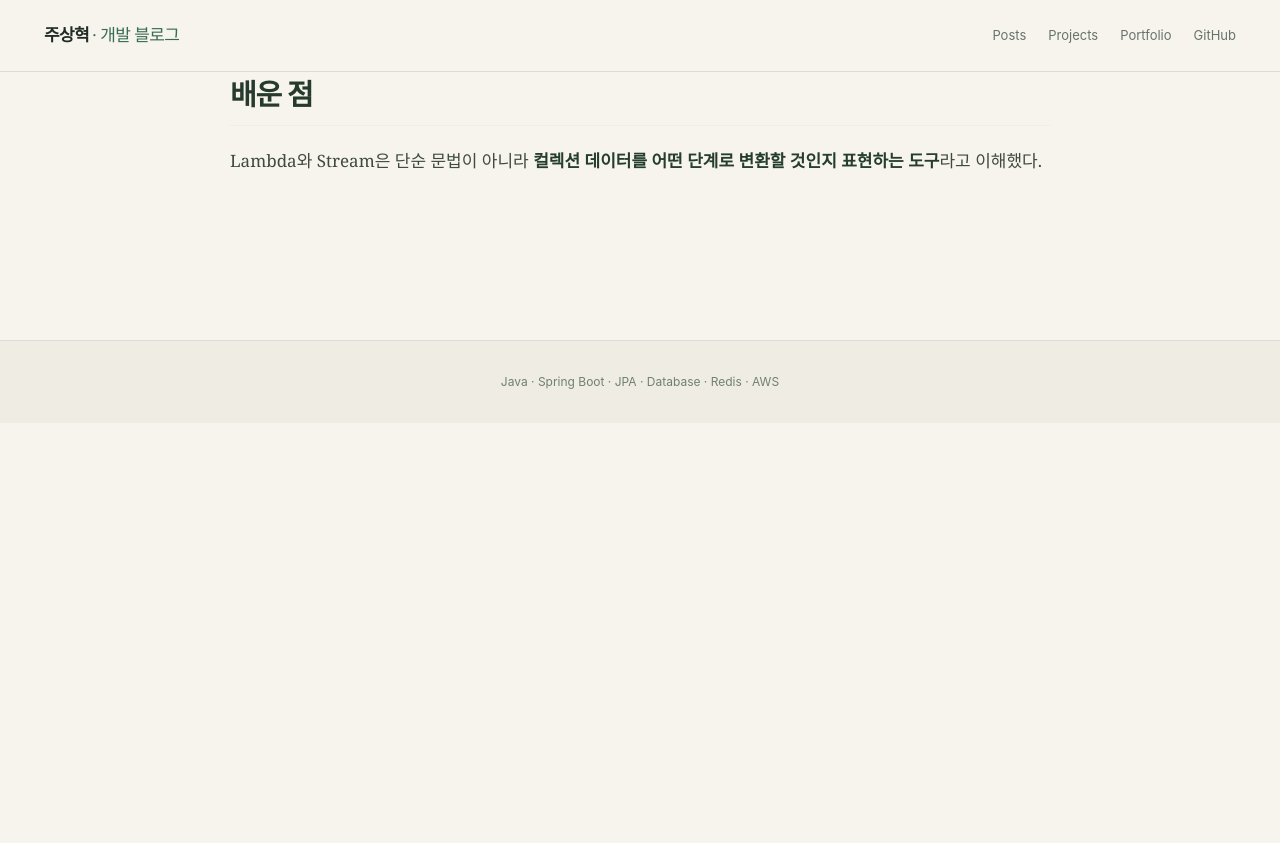
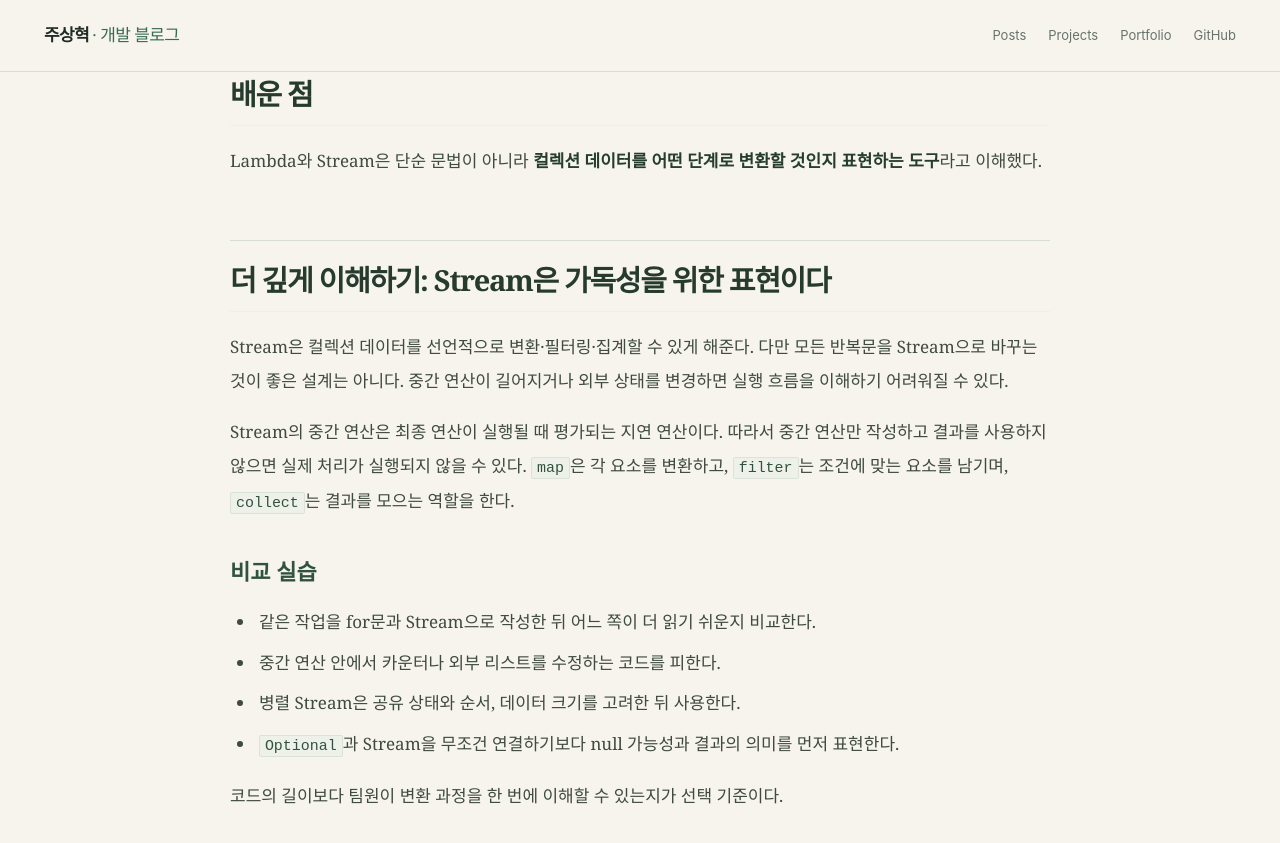
Before and after one commit to zuzusnasna/zuzusnasna.github.io, a Jekyll site: the page built from _posts/2026-09-29-java-stream-lambda.md, in a window 1280 px wide and 900 px high, scrolled down 1399 px. Shown: the top 843 px of the window. Built offline with Jekyll 4.4.1, drawn with Linux system fonts in a browser that asks for light colours; before the commit the page ends 1822 px from its top, so only the background shows below that.

Commit message:
docs: expand learning notes with practical reasoning

```diff
--- a/_posts/2026-09-29-java-stream-lambda.md
+++ b/_posts/2026-09-29-java-stream-lambda.md
@@ -34,3 +34,17 @@ List<String> result = names.stream()
 ## 배운 점
 
 Lambda와 Stream은 단순 문법이 아니라 **컬렉션 데이터를 어떤 단계로 변환할 것인지 표현하는 도구**라고 이해했다.
+
+## 더 깊게 이해하기: Stream은 가독성을 위한 표현이다
+
+Stream은 컬렉션 데이터를 선언적으로 변환·필터링·집계할 수 있게 해준다. 다만 모든 반복문을 Stream으로 바꾸는 것이 좋은 설계는 아니다. 중간 연산이 길어지거나 외부 상태를 변경하면 실행 흐름을 이해하기 어려워질 수 있다.
+
+Stream의 중간 연산은 최종 연산이 실행될 때 평가되는 지연 연산이다. 따라서 중간 연산만 작성하고 결과를 사용하지 않으면 실제 처리가 실행되지 않을 수 있다. `map`은 각 요소를 변환하고, `filter`는 조건에 맞는 요소를 남기며, `collect`는 결과를 모으는 역할을 한다.
+
+### 비교 실습
+- 같은 작업을 for문과 Stream으로 작성한 뒤 어느 쪽이 더 읽기 쉬운지 비교한다.
+- 중간 연산 안에서 카운터나 외부 리스트를 수정하는 코드를 피한다.
+- 병렬 Stream은 공유 상태와 순서, 데이터 크기를 고려한 뒤 사용한다.
+- `Optional`과 Stream을 무조건 연결하기보다 null 가능성과 결과의 의미를 먼저 표현한다.
+
+코드의 길이보다 팀원이 변환 과정을 한 번에 이해할 수 있는지가 선택 기준이다.
```
